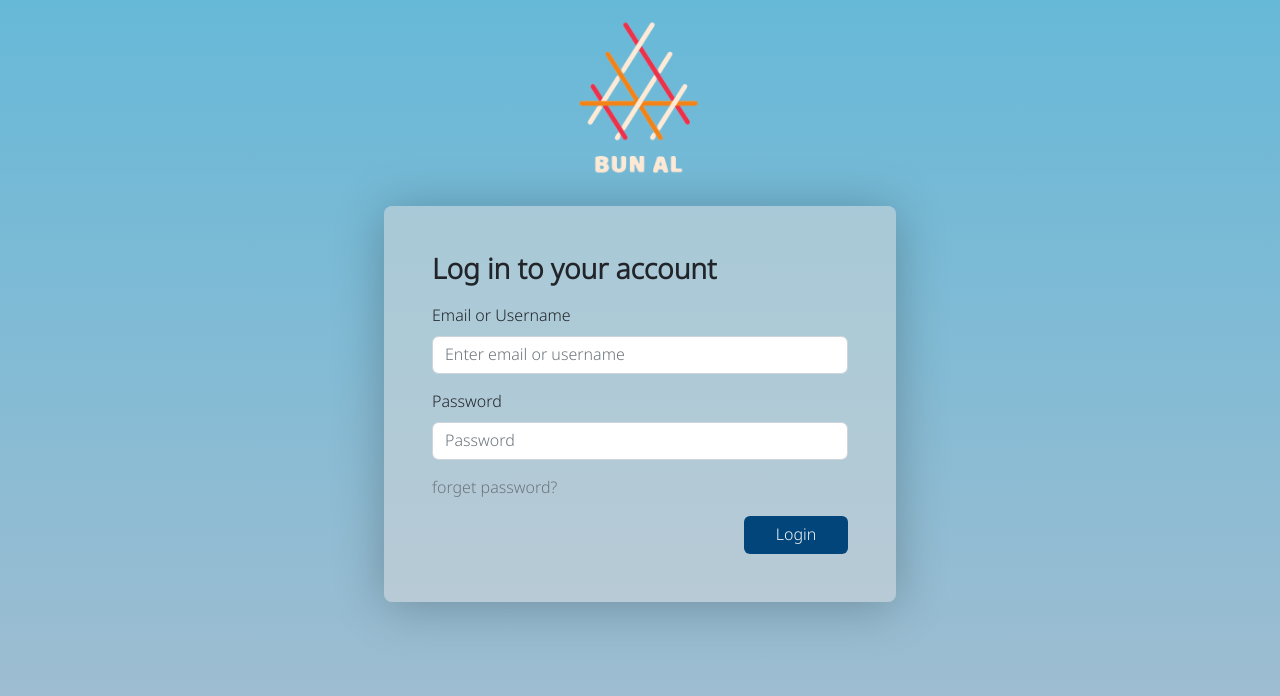
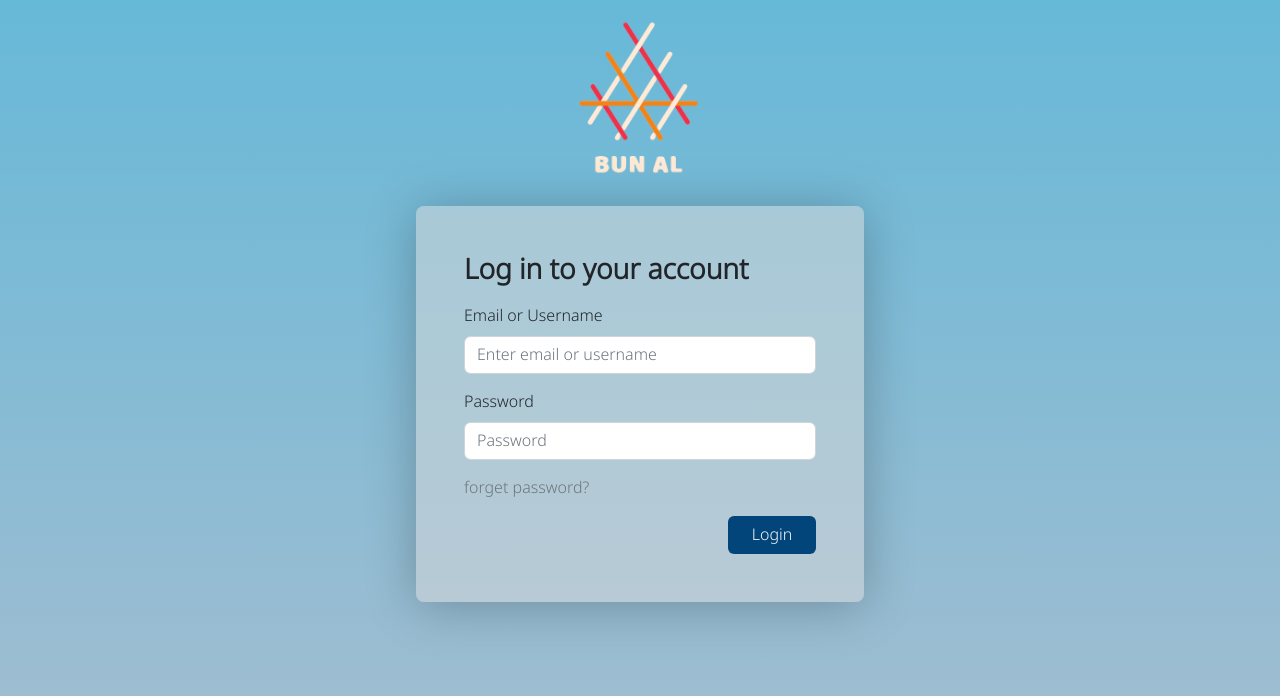
Before and after one commit to B-MNSN/dii-front-end-project, a React (Create React App) app: page / in a window 1280 px wide. Shown: the top 696 px of the page. Built offline with nearby package versions, Linux system fonts and the light colour scheme.

Commit message:
update css login page and signup page

```diff
--- a/src/index.css
+++ b/src/index.css
@@ -26,9 +26,8 @@ main {
     flex-direction: column;
 }
 
-.login-bg {
-    width: 40%;
-    height: auto;
+.login-bg, .signup-bg {
+    width: 35%;
     background: rgba(217, 217, 217, 0.5);
     box-shadow: 0px 4px 50px rgba(0, 0, 0, 0.25);
     border-radius: 15px;
@@ -39,7 +38,15 @@ main {
     height: auto;
 }
 
-.buttonLogin {
+.buttonLogin, .buttonSignup {
     background-color: #02457A;
 
 }
+.tab-signin, .tab-signup{
+    background: none;
+    border: none;
+}
+.tab-signin:hover, .tab-signup:hover {
+    color: #ffffff;
+    border-bottom: 3px solid #ffffff;
+}
```
